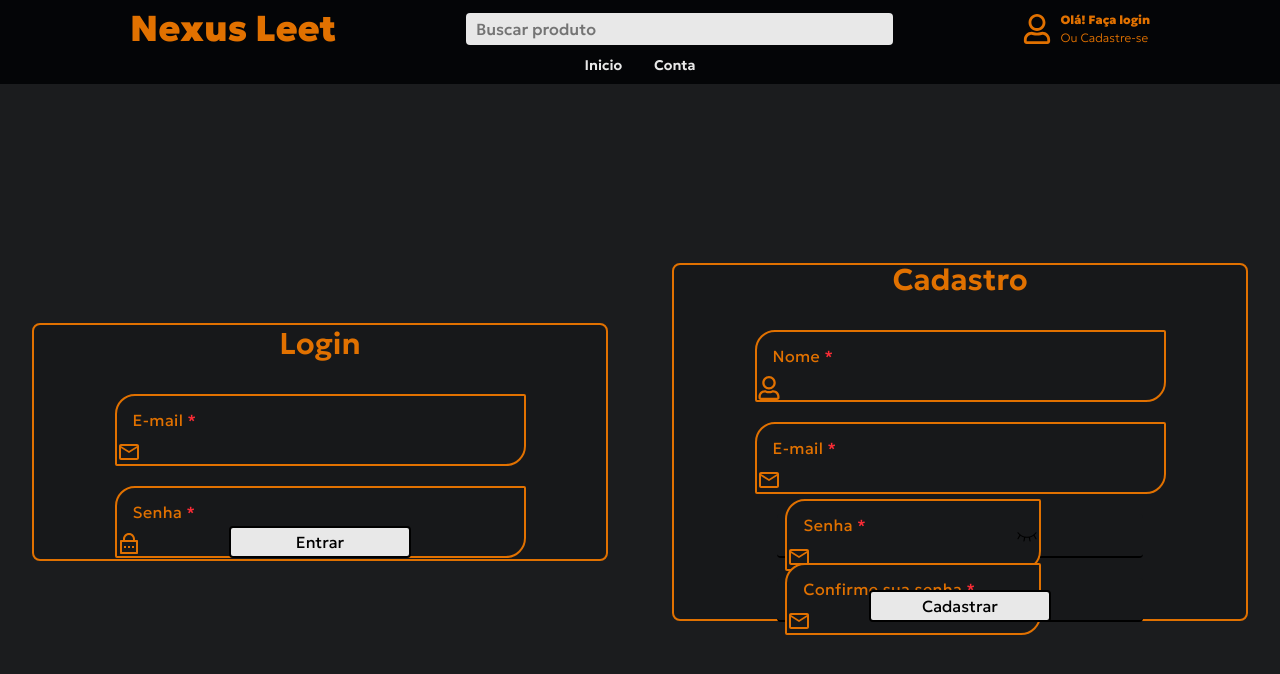
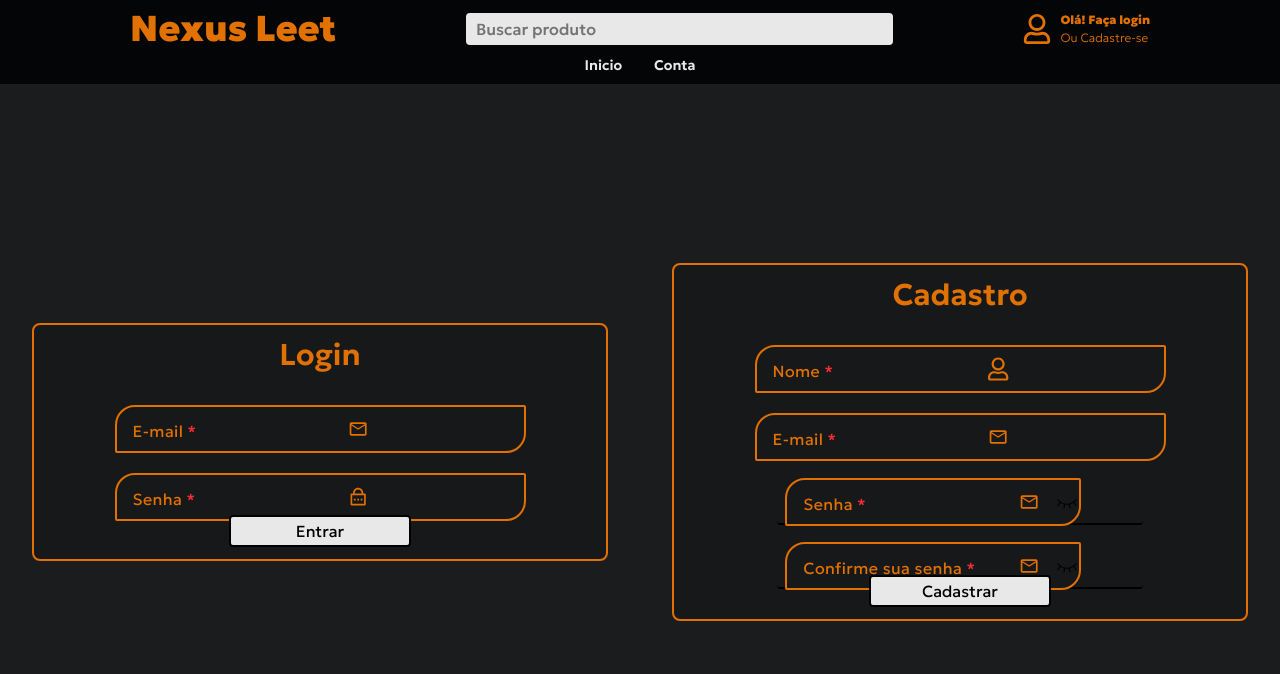
Before and after one commit to gustavocarvalho-ra/NextJs-NexusLeet, a Next.js app: page /my-account in a window 1280 px wide. Shown: the top 674 px of the page. Built offline with nearby package versions, Linux system fonts and the light colour scheme; no server answers.

Commit message:
refactor: update layout structure in Input component for better alignment

```diff
--- a/src/app/components/ui/inputAnim.tsx
+++ b/src/app/components/ui/inputAnim.tsx
@@ -15,7 +15,7 @@ const InputAt = React.forwardRef<HTMLInputElement, InputProps>(
 
     return (
       <div className={`${className} relative flex items-center bg-inherit rounded-tl-[20px] rounded-tr-[2px] rounded-bl-[2px] rounded-br-[20px] border-2 border-(--text-amber)`}>
-        <div>
+        <div className='flex items-center'>
           <input
             ref={ref}
             id={inputId}
```
